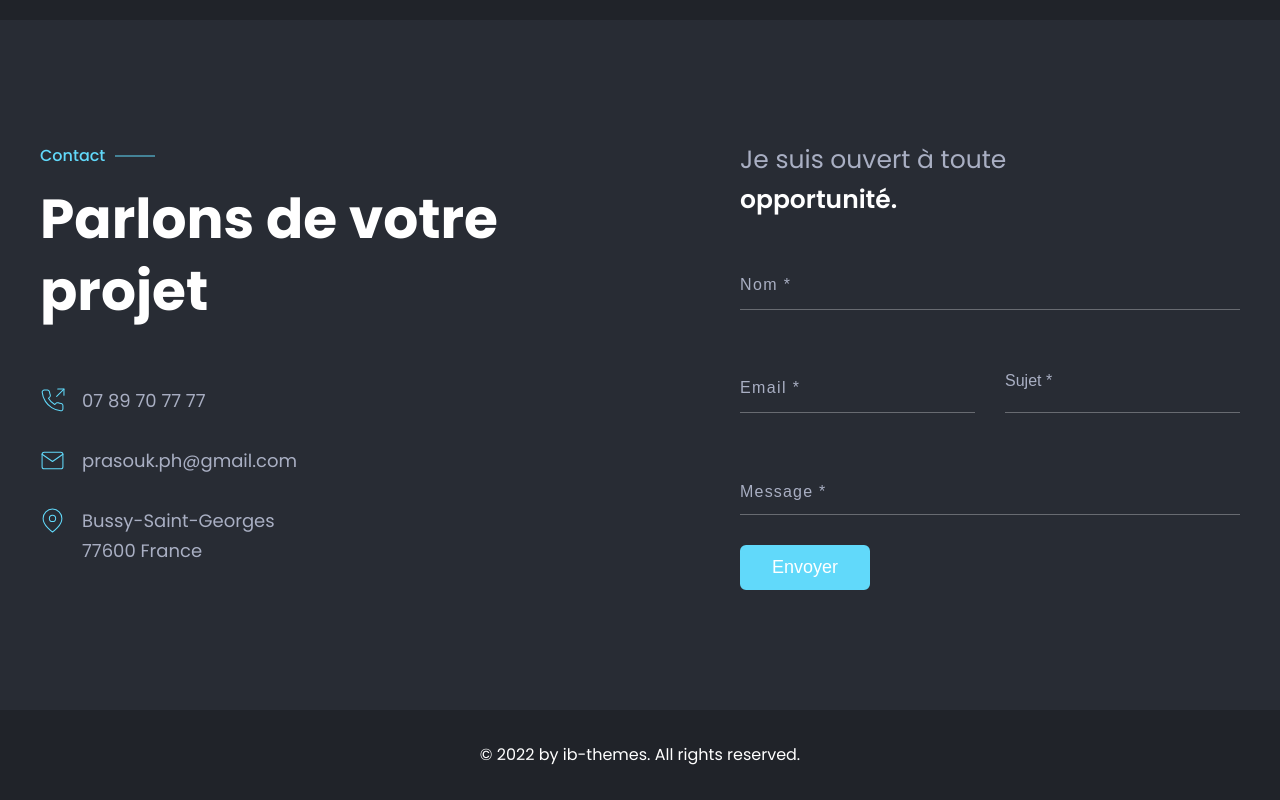
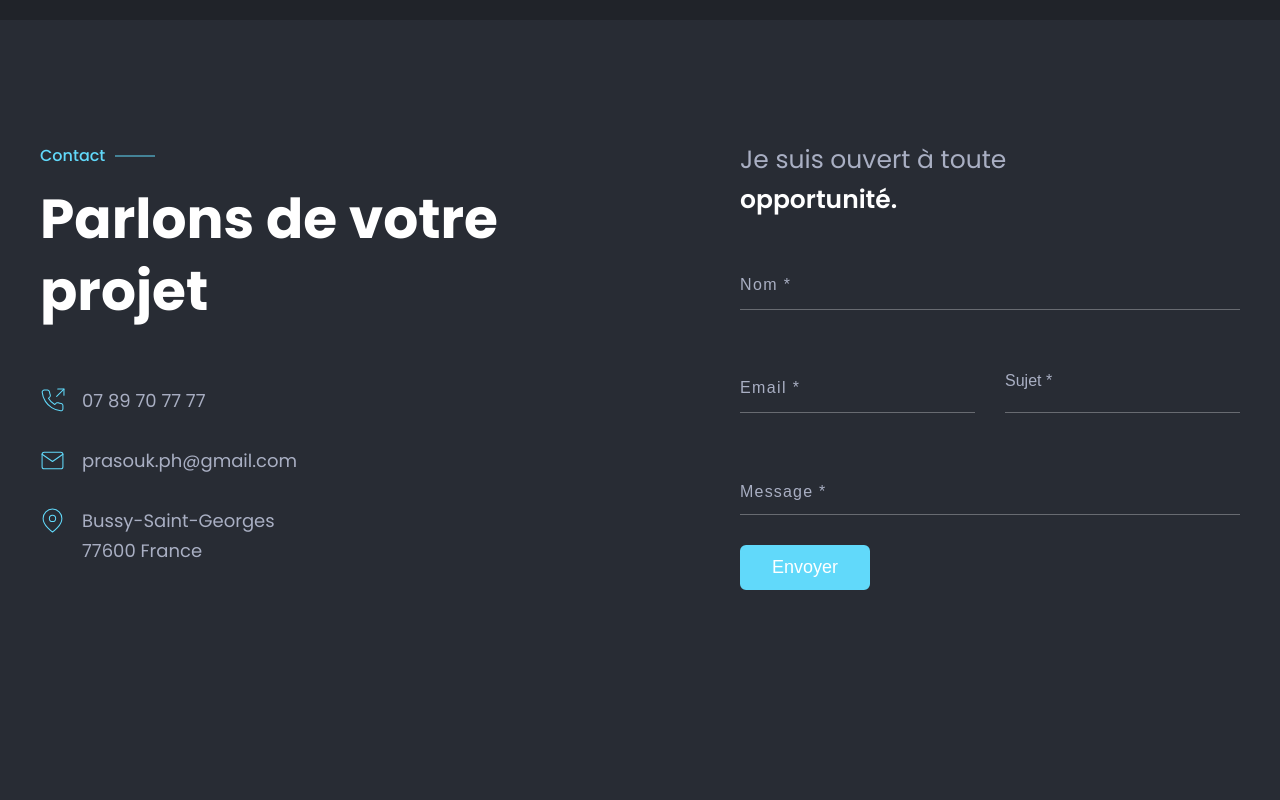
Before and after one commit to prasouk-ph/portfolio, a React (Create React App) app: page / in a window 1280 px wide. Shown: the part 3902-4702 px from the top of the page. After the commit the page ends 4612 px from the top, so only its background shows below. Built offline with nearby package versions, Linux system fonts and the light colour scheme.

Commit message:
Remove copyright

```diff
--- a/src/views/all-home-version/HomeDarkAnimation.jsx
+++ b/src/views/all-home-version/HomeDarkAnimation.jsx
@@ -90,14 +90,6 @@ const HomeDarkAnimation = () => {
         </div>
       </div>
       {/* /CONTACT */}
-
-      {/* COPYRIGHT */}
-      <div className="beny_tm_copyright">
-        <div className="container">
-          <Footer />
-        </div>
-      </div>
-      {/* /COPYRIGHT */}
     </div>
   );
 };
```
